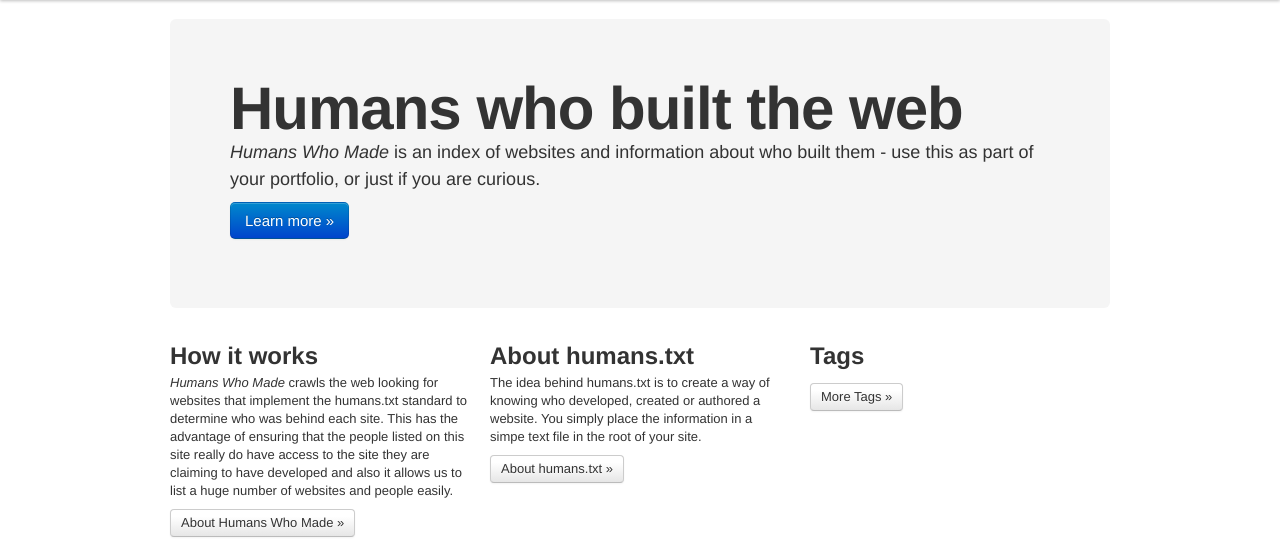
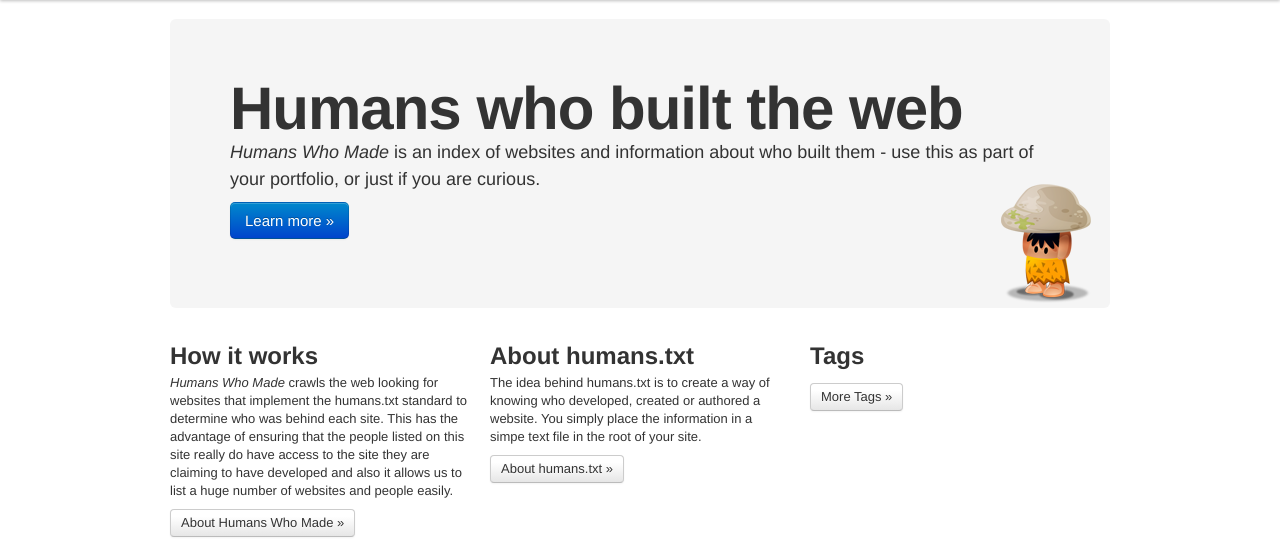
Before and after one commit to wooki/Humans-Who-Made, a CodeIgniter app: page / in a window 1280 px wide. Shown: the part 41-589 px from the top of the page. Run offline with CodeIgniter, Linux system fonts and the light colour scheme; data that the repository does not hold is empty; some libraries are stand-ins or nearby versions.

Commit message:
corrected img link in stylesheet

```diff
--- a/html/css/style.css
+++ b/html/css/style.css
@@ -11,5 +11,7 @@
 a.label, a.label:hover, a.label:active, a.label:visited { color: #fff; }
 
 div.hero-unit {
-    background-image: url(../img/Caveman_rock_128x128.png) bottom right no-repeat;
+    background-image: url(../img/human_with_rock_128x128.png);
+    background-position: bottom right;
+    background-repeat: no-repeat;
 }
```
